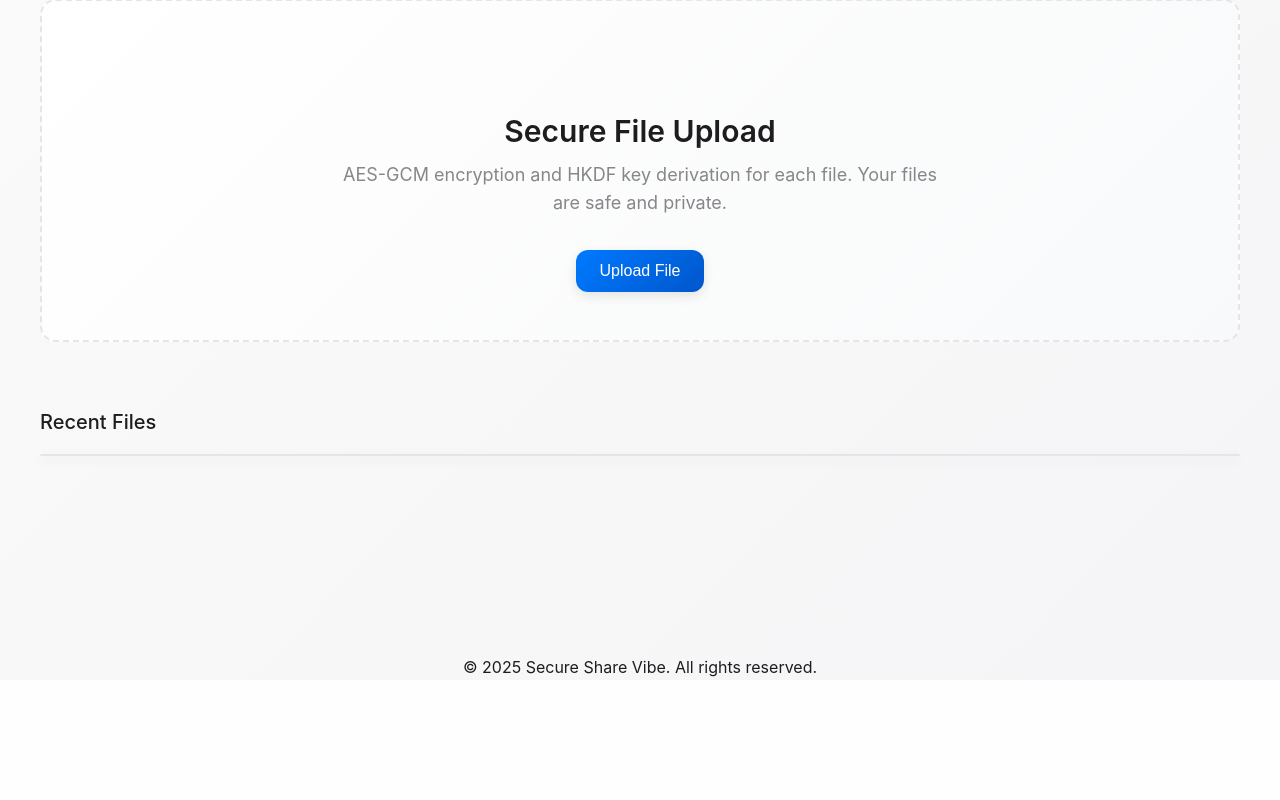
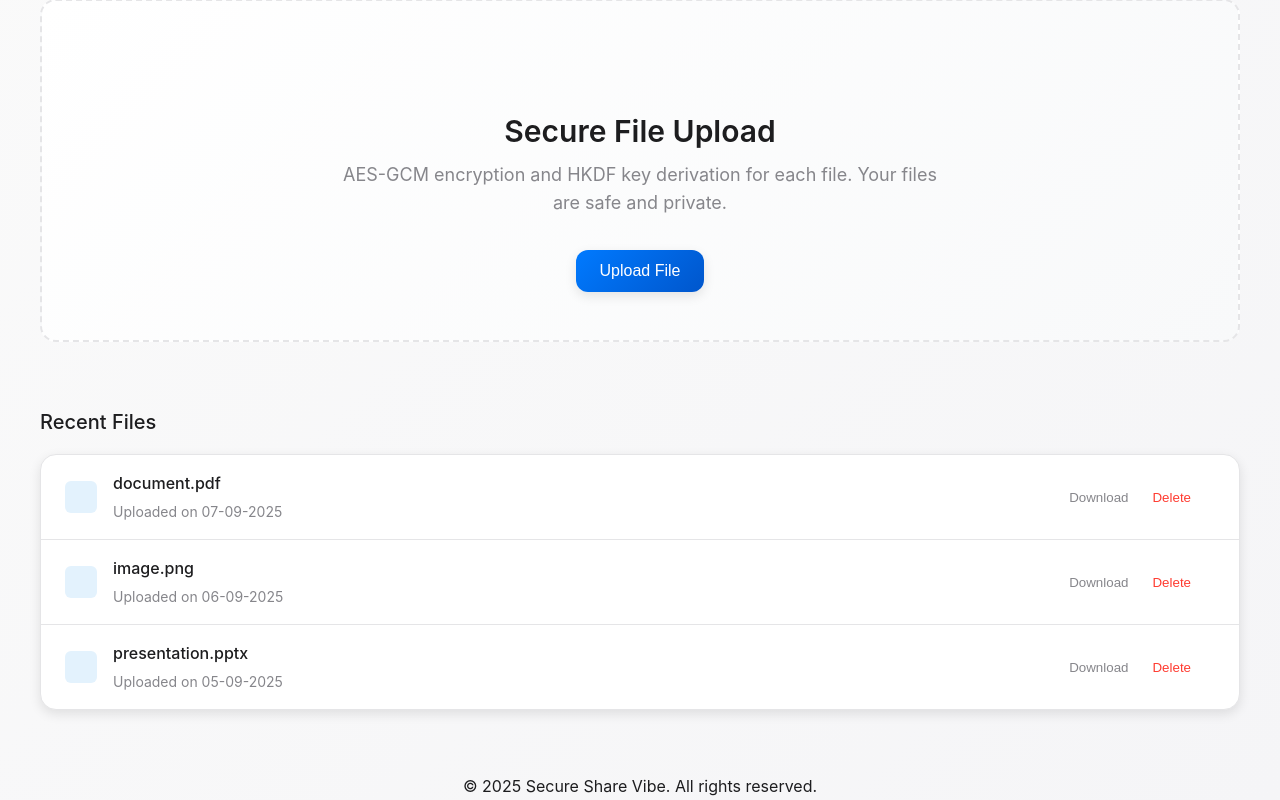
Before and after one commit to ltprince008/FUTURE_CS_01, a Flask app: template templates/index.html in a window 1280 px wide. Shown: the part 150-950 px from the top of the page. Before the commit the page ends 827 px from the top, so only its background shows below. Run offline with Flask 2, Linux system fonts and the light colour scheme; the template is opened without the code that fills it, so the values that code supplies are empty; some web fonts are replaced.

Commit message:
update index.html

```diff
--- a/templates/index.html
+++ b/templates/index.html
@@ -1,57 +1,129 @@
-<!DOCTYPE html>
-<html lang="en">
+<!DOCTYPE html><html lang="en"><head>  <meta charset="UTF-8" />  <meta name="viewport" content="width=device-width, initial-scale=1.0" />  <title>Secure Share Vibe</title>  <link rel="stylesheet" href="style.css" /></head><body>  <!-- Header -->  <header class="header"><div class="header-content container">
 
-<head>
-  <meta charset="UTF-8" />
-  <meta name="viewport" content="width=device-width, initial-scale=1.0" />
-  <title>Secure Share Vibe</title>
-  <link rel="stylesheet" href="style.css" />
-</head>
+  <a href="#" class="logo">Secure Share Vibe</a>
 
-<body>
+  <nav class="nav">
 
-  <!-- Header -->
-  <header class="header">
-    <div class="header-content container">
-      <a href="#" class="logo">Secure Share Vibe</a>
-      <nav class="nav">
+    <!-- Added IDs for JS -->
+
     <a href="#" class="btn btn-primary" id="loginBtn">Login</a>
+
     <a href="#" class="btn btn-secondary" id="signupBtn">Sign Up</a>
+
   </nav>
+
 </div>
-  </header>
 
-  <!-- Main Content -->
-  <main class="main container">
+  </header>  <!-- Main Content -->  <main class="main container"><!-- Upload Section -->
 
-    <!-- Upload Section -->
 <section class="hero">
+
   <div class="upload-zone">
-        <div class="upload-icon"></div>
+
+    <div class="upload-icon"></div> <!-- Use SVG icon here later -->
+
     <h2>Secure File Upload</h2>
+
     <p class="hero-subtitle">AES-GCM encryption and HKDF key derivation for each file. Your files are safe and private.</p>
+
+    <!-- Added ID for JS -->
+
     <button class="btn btn-primary" id="uploadBtn">Upload File</button>
+
   </div>
+
 </section>
 
+
+
 <!-- Recent Files -->
+
 <section class="mt-12">
+
   <h3 class="mb-4">Recent Files</h3>
+
   <div class="file-list">
-        <!-- Files will be dynamically injected here by script.js -->
+
+
+
+    <!-- File Item -->
+
+    <div class="file-item">
+
+      <div class="file-icon"></div> <!-- Placeholder for PDF icon SVG -->
+
+      <div class="file-info">
+
+        <div class="file-name">document.pdf</div>
+
+        <div class="file-meta">Uploaded on 07-09-2025</div>
+
       </div>
+
+      <div class="file-actions">
+
+        <button class="file-action" aria-label="Download document.pdf">Download</button>
+
+        <button class="file-action" aria-label="Delete document.pdf" style="color: var(--error)">Delete</button>
+
+      </div>
+
+    </div>
+
+
+
+    <div class="file-item">
+
+      <div class="file-icon"></div> <!-- Placeholder for image icon SVG -->
+
+      <div class="file-info">
+
+        <div class="file-name">image.png</div>
+
+        <div class="file-meta">Uploaded on 06-09-2025</div>
+
+      </div>
+
+      <div class="file-actions">
+
+        <button class="file-action" aria-label="Download image.png">Download</button>
+
+        <button class="file-action" aria-label="Delete image.png" style="color: var(--error)">Delete</button>
+
+      </div>
+
+    </div>
+
+
+
+    <div class="file-item">
+
+      <div class="file-icon"></div> <!-- Placeholder for presentation icon SVG -->
+
+      <div class="file-info">
+
+        <div class="file-name">presentation.pptx</div>
+
+        <div class="file-meta">Uploaded on 05-09-2025</div>
+
+      </div>
+
+      <div class="file-actions">
+
+        <button class="file-action" aria-label="Download presentation.pptx">Download</button>
+
+        <button class="file-action" aria-label="Delete presentation.pptx" style="color: var(--error)">Delete</button>
+
+      </div>
+
+    </div>
+
+
+
+  </div>
+
 </section>
 
-  </main>
+  </main>  <!-- Footer -->  <footer class="mt-12 p-6 text-center text-secondary">&copy; 2025 Secure Share Vibe. All rights reserved.
 
-  <!-- Footer -->
-  <footer class="mt-12 p-6 text-center text-secondary">
-    &copy; 2025 Secure Share Vibe. All rights reserved.
-  </footer>
-
-  <!-- Add JS file -->
-  <script src="script.js"></script>
-
-</body>
-
-</html>
+  </footer>  <!-- Add JS file -->  <script src="script.js"></script></body></html>
```
Lines whose indentation alone changed are shown as unchanged.
